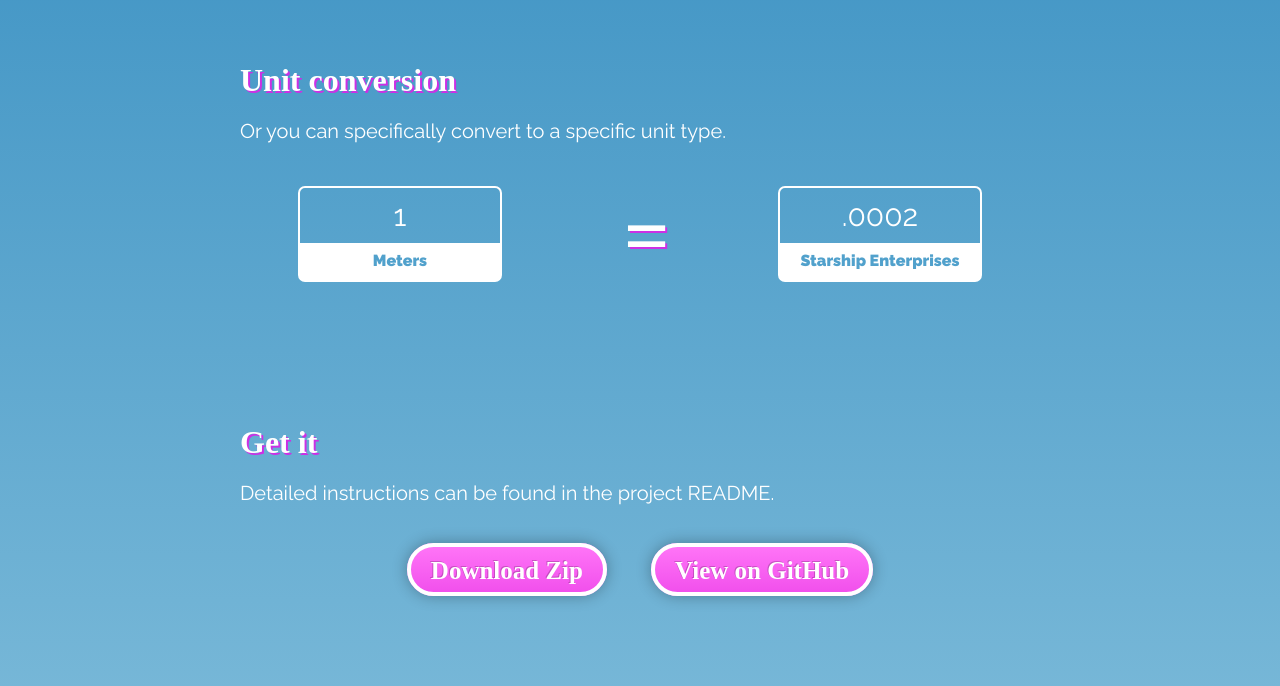
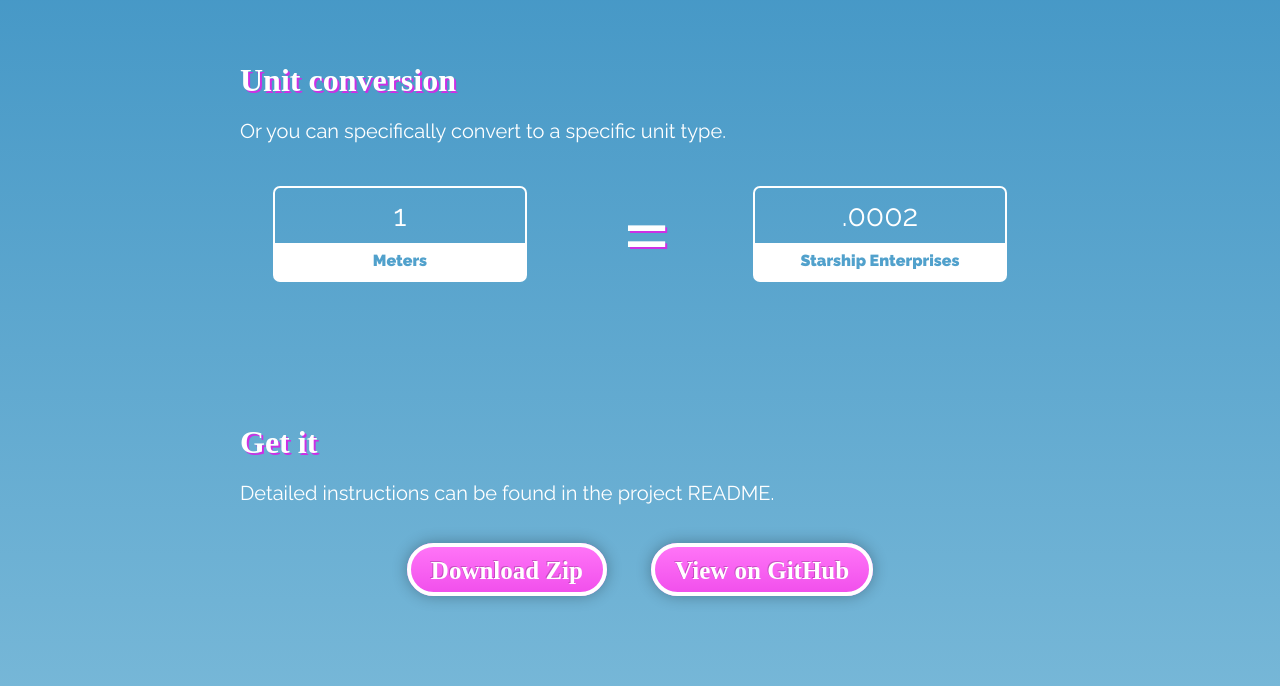
Before and after one commit to BKWLD/katamari, a plain HTML site: page index.html in a window 1280 px wide. Shown: the part 934-1620 px from the top of the page. Drawn offline with Linux system fonts and the light colour scheme; a web font is replaced by a local one.

Commit message:
Bigger conversion windows

```diff
--- a/css/sass/partials/_converter.scss
+++ b/css/sass/partials/_converter.scss
@@ -1,5 +1,5 @@
 // Vars
-$menuWidth: 200px;
+$menuWidth: 250px;
 $borderColor: #ffffff;
 
 .converter {
```
Also changed, not shown: css/main.css.
